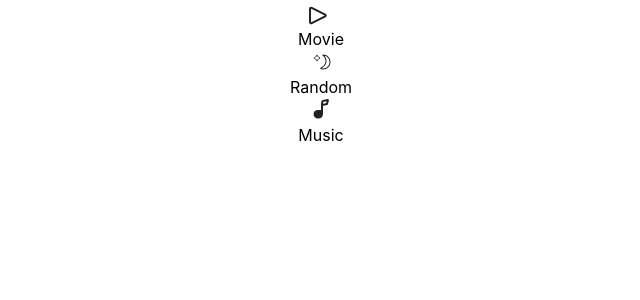
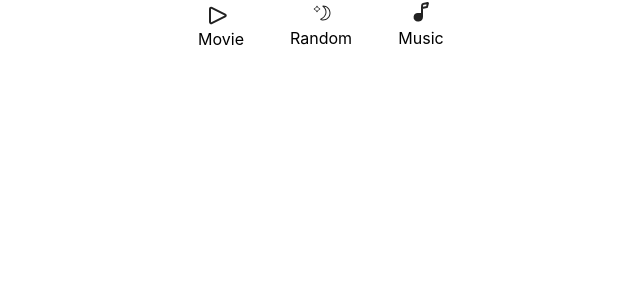
Before and after one commit to BeanyBeans/Hacklytics, a React (Create React App) app in the folder hacklytics/: page / in a window 1280 px wide. Shown: the top 300 px of the page, without its empty margins (319-959 px from the left). Built offline with nearby package versions, Linux system fonts and the light colour scheme.

Commit message:
CategoryList.css

```diff
--- a/hacklytics/src/pages/CategoryList.css
+++ b/hacklytics/src/pages/CategoryList.css
@@ -1,3 +1,26 @@
+.parent {
+    display: flex;
+    align-items: start;
+    justify-content: center;
+    width: 100vw;
+    height: 200vh;
+}
+
+.child1{
+    width: 100px;
+    height: 100px;
+}
+
+.child2{
+    width: 100px;
+    height: 100px;
+}
+
+.child3{
+    width: 100px;
+    height: 100px;
+}
+
 .nav-bar {
     background-color: black;
     margin-top: -22px;
--- a/hacklytics/src/pages/CategoryList.js
+++ b/hacklytics/src/pages/CategoryList.js
@@ -1,15 +1,21 @@
 import Movie from '../components/Movie';
 import Random from '../components/Random';
 import Music from '../components/Music';
-
+import "../pages/CategoryList.css"
 import React from 'react';
 
 export default function CategoryList() {
     return (
-        <div>
-            <Movie />
-            <Random />
-            <Music />
+        <div className = 'parent'>
+            <div className = 'child1'>
+                <Movie />
+            </div>
+            <div className ='child2'>
+                <Random />
+            </div>
+            <div className='child3'>
+                <Music />
+            </div>
         </div>
       );
 }
```
